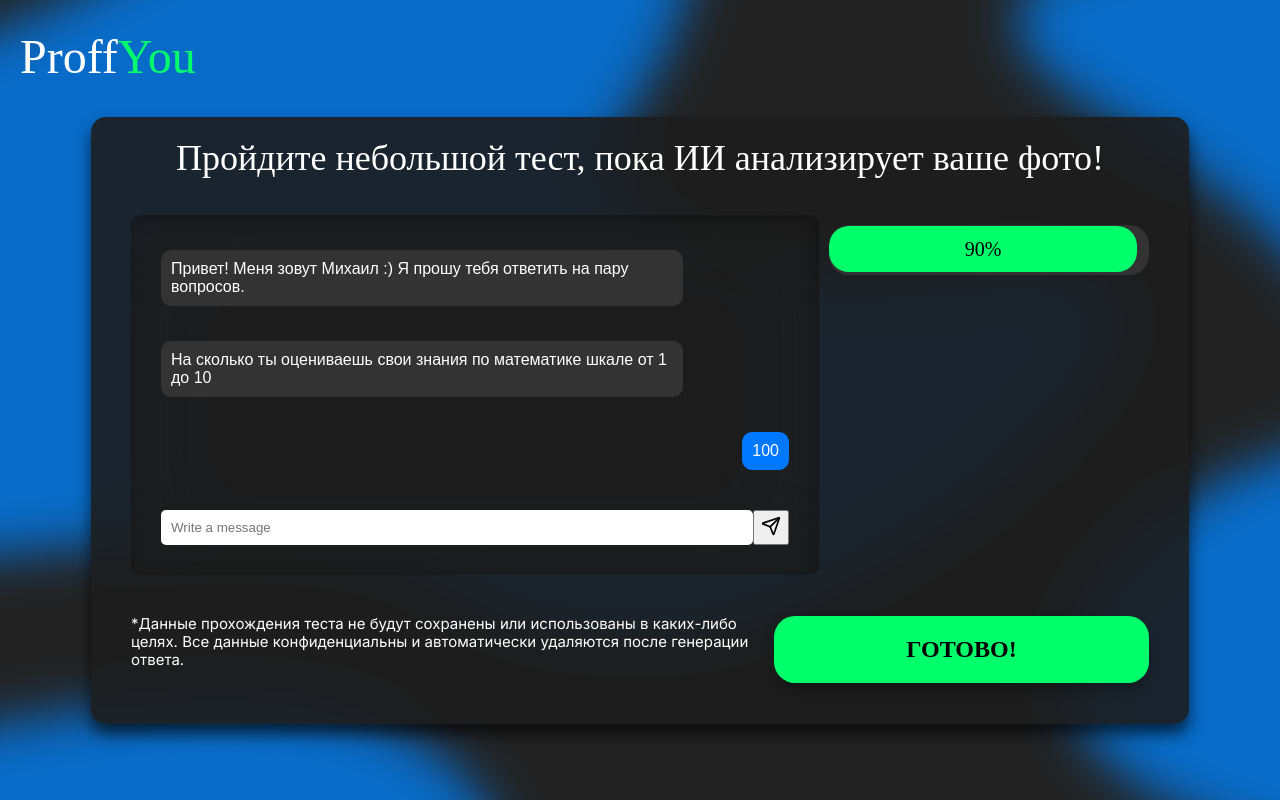
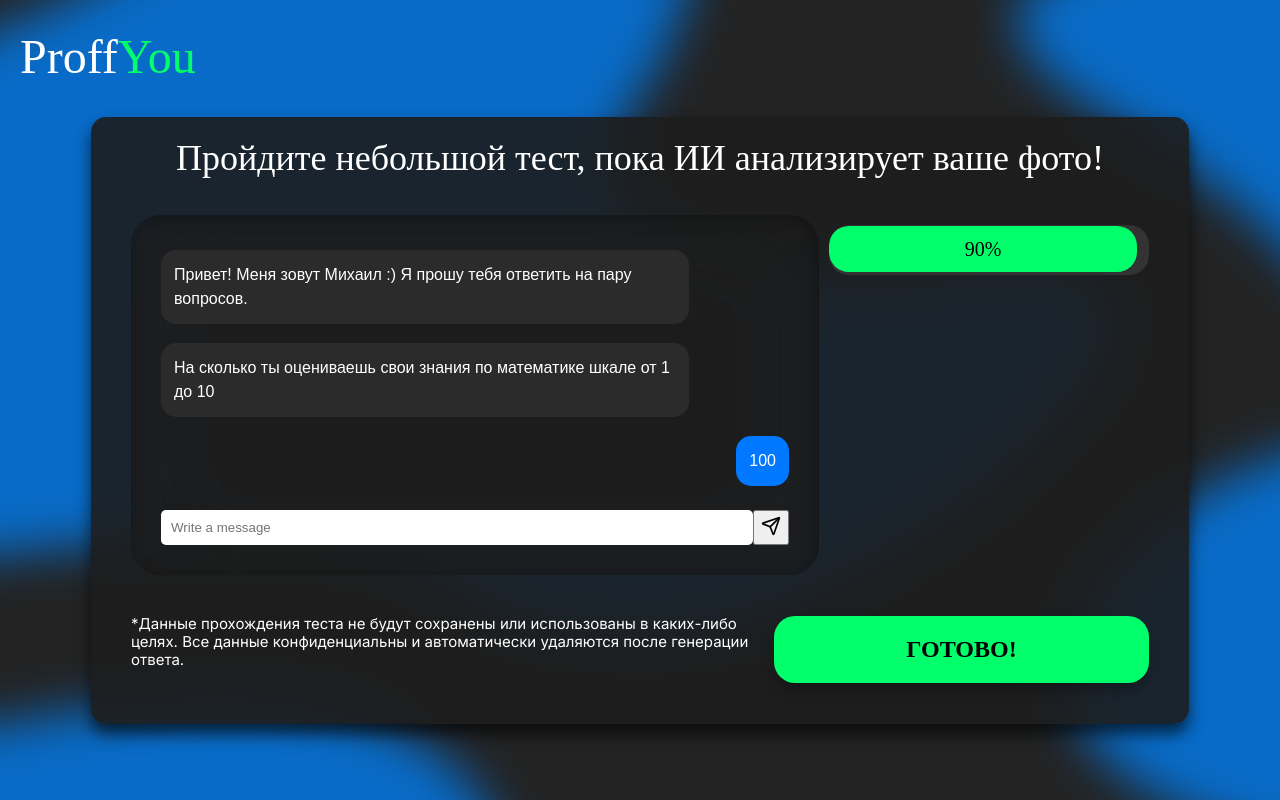
Before and after one commit to varvaratikh/prof-you-frontend, a React (Create React App) app: page /chat in a window 1280 px wide. Built offline with nearby package versions, Linux system fonts and the light colour scheme; a web font is replaced by a local one.

Commit message:
changed message's styles

```diff
--- a/src/components/ChatForm/chatForm.scss
+++ b/src/components/ChatForm/chatForm.scss
@@ -9,7 +9,7 @@
   background: rgba(29, 29, 29, 0.9);
   padding: 40px;
   border-radius: 15px;
-  box-shadow: 0px 10px 16.4px rgba(0, 0, 0, 0.64);
+  box-shadow: 0 10px 16.4px rgba(0, 0, 0, 0.64);
   max-width: 1100px;
   z-index: 1;
   backdrop-filter: blur(20px);
@@ -34,7 +34,7 @@
   box-shadow: inset -3px 4px 14.4px 1px rgba(0, 0, 0, 0.25);
   backdrop-filter: blur(51.05px);
   padding: 30px;
-  border-radius: 10px;
+  border-radius: 30px;
   width: 75%;
   //max-width: 600px;
   height: 300px;
@@ -45,15 +45,18 @@
 }
 
 .message {
-  padding: 10px;
-  border-radius: 10px;
+  padding: 13px;
+  border-radius: 15px;
   margin: 5px 0;
-  color: white;
+  color: #FFFFFF;
   max-width: 80%;
+  font-size: 16px;
+  line-height: 24px;
+  font-weight: 400;
 }
 
 .received {
-  background: #333;
+  background: #2B2B2B;
   align-self: flex-start;
 }
 
@@ -125,7 +128,7 @@
   border: none;
   width: 375px;
   background: var(--button-bg-color);
-  box-shadow: 0px 8px 13.2px rgba(0, 0, 0, 0.25);
+  box-shadow: 0 8px 13.2px rgba(0, 0, 0, 0.25);
   border-radius: 21px;
   font-weight: var(--font-weight-bold);
   color: var(--button-text-color);
```
